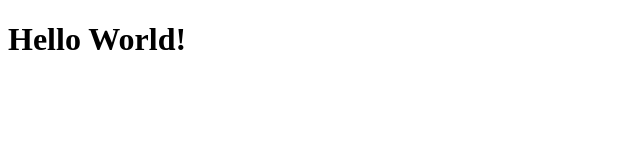
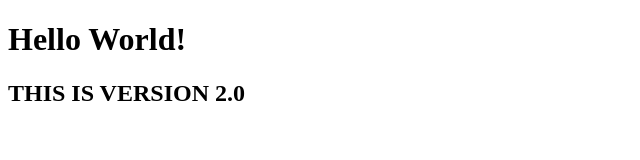
Before and after one commit to VKR08/myrepo, a plain HTML site: page index.html in a window 1280 px wide. Shown: the whole page, without its empty margins (0-640 px from the left). Drawn offline with Linux system fonts and the light colour scheme.

Commit message:
this is version 2

```diff
--- a/index.html
+++ b/index.html
@@ -6,5 +6,6 @@
 </head>
 <body>
     <h1>Hello World!</h1>
+    <h2>THIS IS VERSION 2.0</h2>
 </body>
 </html>
```
